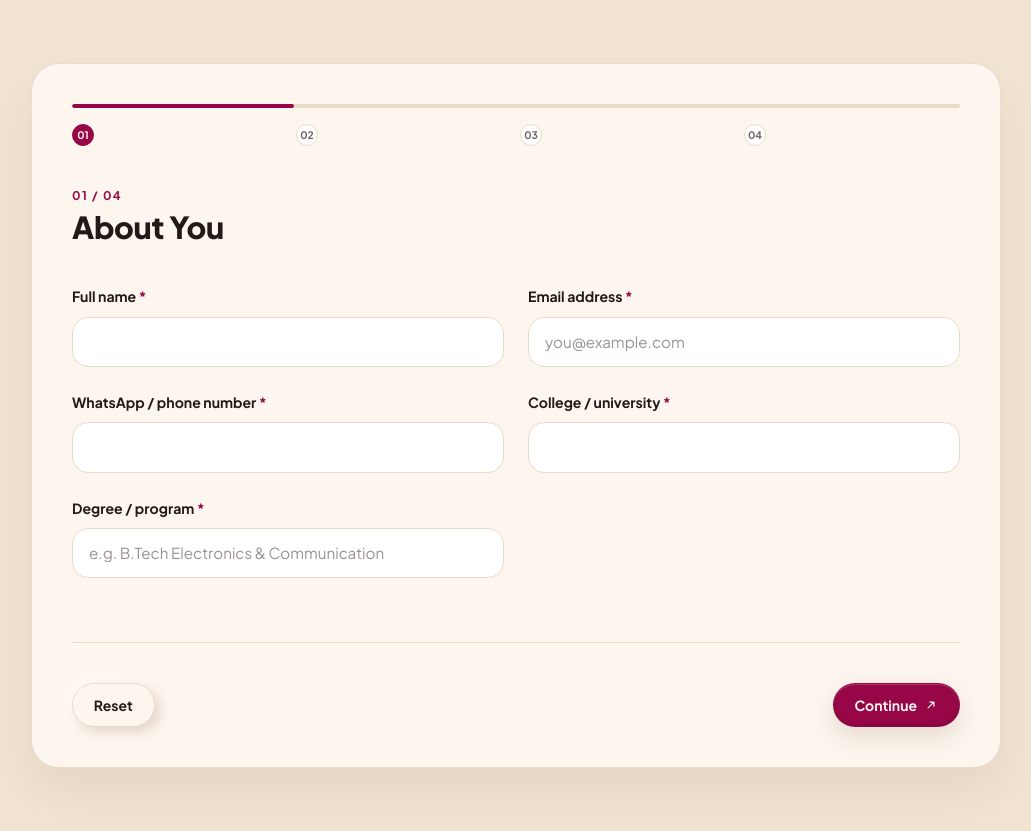
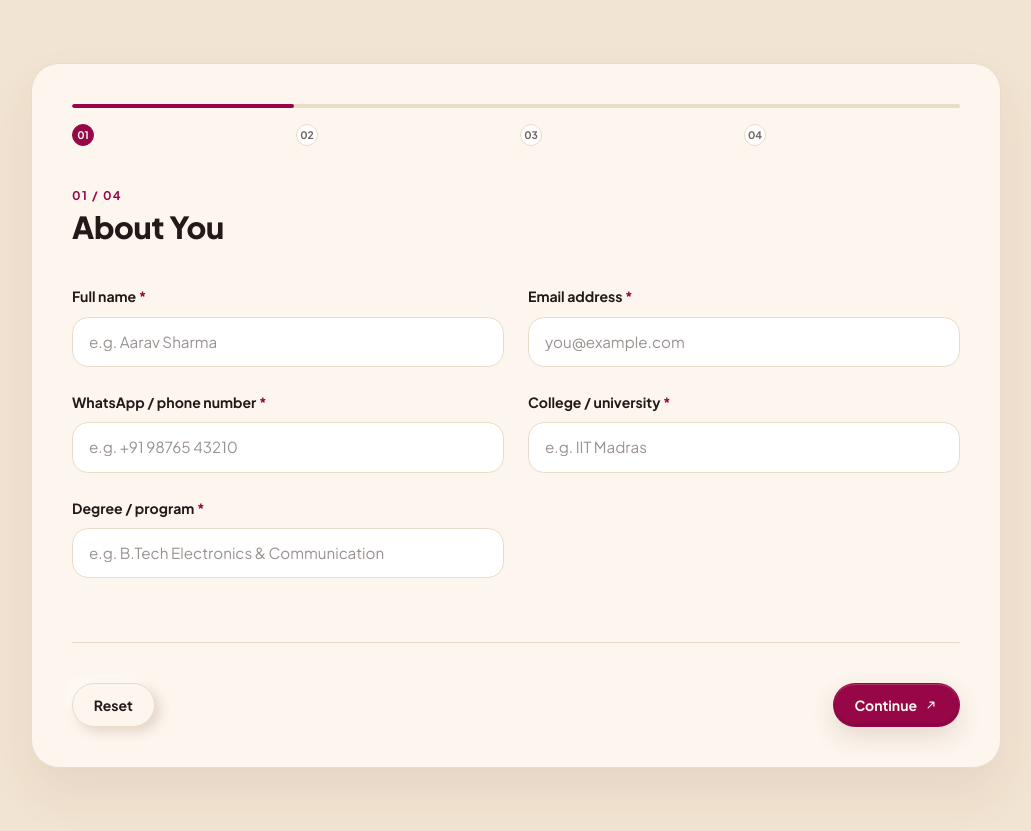
Before and after one commit to comradesafety/comrade-website, a Flask app: page /careers in a window 1280 px wide. Shown: the part 3835-4666 px from the top of the page, without its empty margins (124-1155 px from the left). Run offline with Flask 3, Linux system fonts and the light colour scheme; some libraries are stand-ins or nearby versions.

Commit message:
feat: add Indian-flavored placeholders to recruitment form fields
Full name, phone, college, and both long-form textareas now show
example values (IIT Madras, +91 phone format, an Indian-college-style
project example, etc.) alongside the existing email/degree/LinkedIn/
GitHub placeholders. Also adds placeholder support to the textarea
macro in recruitment-form.html, which previously had none.

```diff
--- a/app/routes/recruitment.py
+++ b/app/routes/recruitment.py
@@ -150,10 +150,10 @@ FORM_STEPS = [
         "number": "01",
         "title": "About You",
         "fields": [
-            {"key": "full_name", "kind": "text", "label": "Full name", "required": True},
+            {"key": "full_name", "kind": "text", "label": "Full name", "required": True, "placeholder": "e.g. Aarav Sharma"},
             {"key": "email", "kind": "email", "label": "Email address", "required": True, "placeholder": "you@example.com"},
-            {"key": "phone", "kind": "tel", "label": "WhatsApp / phone number", "required": True},
-            {"key": "college", "kind": "text", "label": "College / university", "required": True},
+            {"key": "phone", "kind": "tel", "label": "WhatsApp / phone number", "required": True, "placeholder": "e.g. +91 98765 43210"},
+            {"key": "college", "kind": "text", "label": "College / university", "required": True, "placeholder": "e.g. IIT Madras"},
             {"key": "degree", "kind": "text", "label": "Degree / program", "required": True, "placeholder": "e.g. B.Tech Electronics & Communication"},
         ],
     },
@@ -174,7 +174,7 @@ FORM_STEPS = [
         "title": "Experience & Projects",
         "intro": "We care about what you actually built, tested, broke, fixed, and learned from.",
         "fields": [
-            {"key": "challenging_project", "kind": "textarea", "label": "Tell us about the most technically challenging electronics or hardware project you have personally built.", "required": True, "rows": 4},
+            {"key": "challenging_project", "kind": "textarea", "label": "Tell us about the most technically challenging electronics or hardware project you have personally built.", "required": True, "rows": 4, "placeholder": "e.g. Built a solar-powered water level indicator using an ESP32 and ultrasonic sensor for my hostel's rooftop tank."},
             {"key": "linkedin_url", "kind": "url", "label": "LinkedIn Profile", "placeholder": "https://linkedin.com/in/.../"},
             {"key": "github_url", "kind": "url", "label": "GitHub / Portfolio", "placeholder": "https://github.com/..."},
         ],
@@ -186,7 +186,7 @@ FORM_STEPS = [
             {"key": "weekly_hours", "kind": "radio", "label": "How many hours per week can you realistically contribute?", "required": True, "options": WEEKLY_HOURS_OPTIONS},
             {"key": "duration", "kind": "radio", "label": "How long can you commit to the project?", "required": True, "options": DURATION_OPTIONS},
             {"key": "working_mode", "kind": "radio", "label": "What working mode are you comfortable with?", "required": True, "options": WORKING_MODE_OPTIONS},
-            {"key": "motivation_reason", "kind": "textarea", "label": "Why are you interested in working on Comrade's product-development team?", "required": True, "rows": 4},
+            {"key": "motivation_reason", "kind": "textarea", "label": "Why are you interested in working on Comrade's product-development team?", "required": True, "rows": 4, "placeholder": "e.g. I want to apply what I've built in my college lab to a real safety product people use every day."},
         ],
     },
 ]
--- a/app/templates/components/recruitment-form.html
+++ b/app/templates/components/recruitment-form.html
@@ -40,6 +40,7 @@
     name="{{ field.key }}"
     class="comrade-field__textarea"
     rows="{{ field.rows or 4 }}"
+    {%- if field.placeholder %} placeholder="{{ field.placeholder }}"{% endif %}
     {%- if field.required %} required{% endif %}
   ></textarea>
   <p class="comrade-field__error" data-error-for="{{ field.key }}" role="alert"></p>
```
